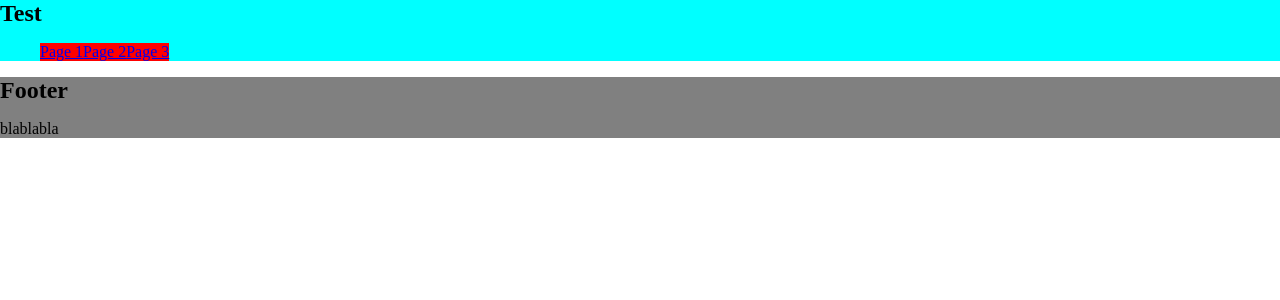
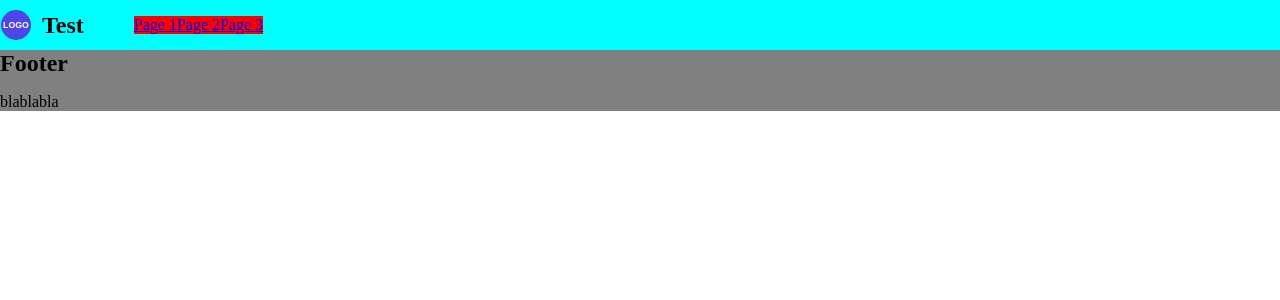
Before and after one commit to Pierrick-B/SAE-S3-S4, a Vue app in the folder SAE/: page / in a window 1280 px wide. Shown: the top 300 px of the page. Built offline with nearby package versions, Linux system fonts and the light colour scheme.

Commit message:
Ajout d'un logo placeholder

```diff
--- a/SAE/index.html
+++ b/SAE/index.html
@@ -2,7 +2,7 @@
 <html lang="">
   <head>
     <meta charset="UTF-8">
-    <link rel="icon" href="/favicon.ico">
+    <link rel="icon" href="/logo-placeholder.svg" type="image/svg+xml">
     <meta name="viewport" content="width=device-width, initial-scale=1.0">
     <title>Vite App</title>
   </head>
--- a/SAE/src/components/NavBar.vue
+++ b/SAE/src/components/NavBar.vue
@@ -6,6 +6,7 @@ const props = defineProps({
 
 <template>
   <nav id="navBar">
+    <img src="/logo-placeholder.svg" alt="Logo" width="32" height="32">
     <h1>Test</h1>
     <ul>
       <li><a href="#">Page 1</a></li>
@@ -26,6 +27,9 @@ body{
 #navBar{
   background: aqua;
   width: 100%;
+  display: flex;
+  align-items: center;
+  gap: 10px;
 }
 #navBar ul li{
   background: red;
```
Also changed, not shown: SAE/public/logo-placeholder.svg (added).
